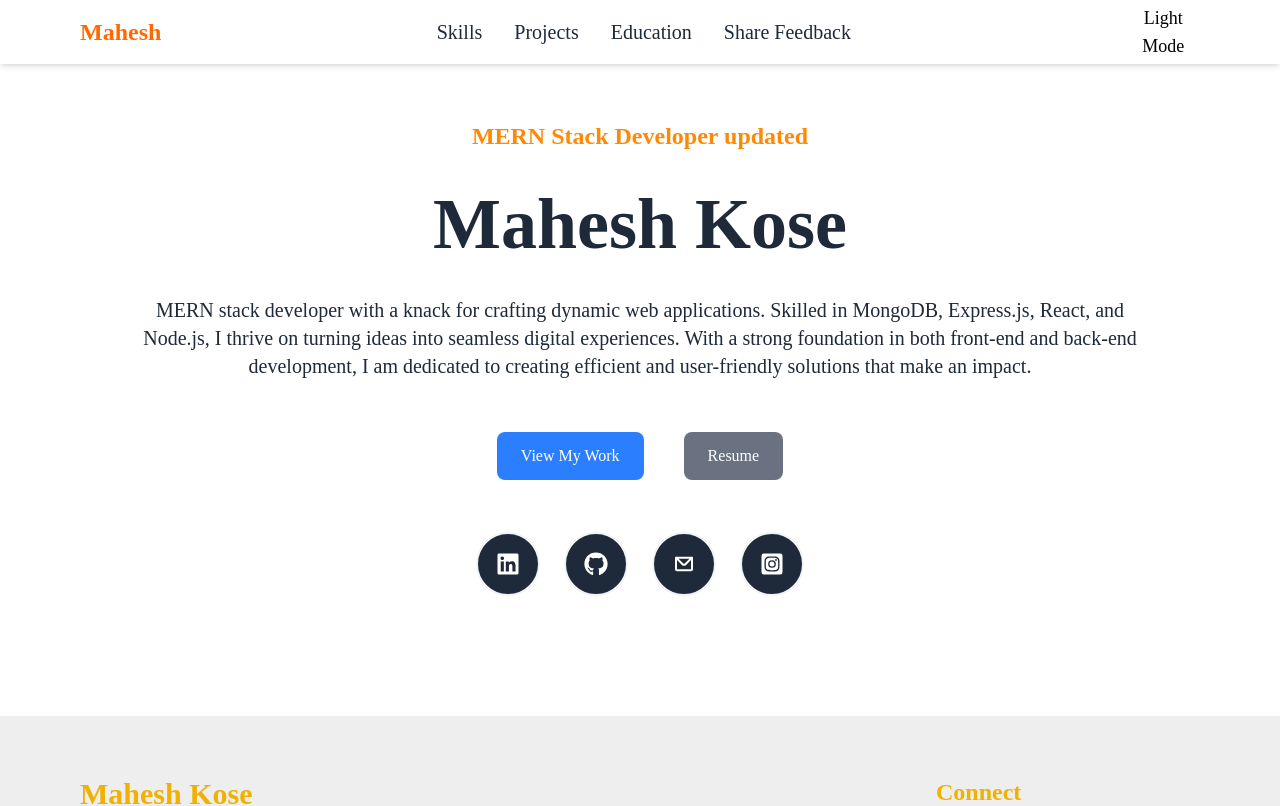
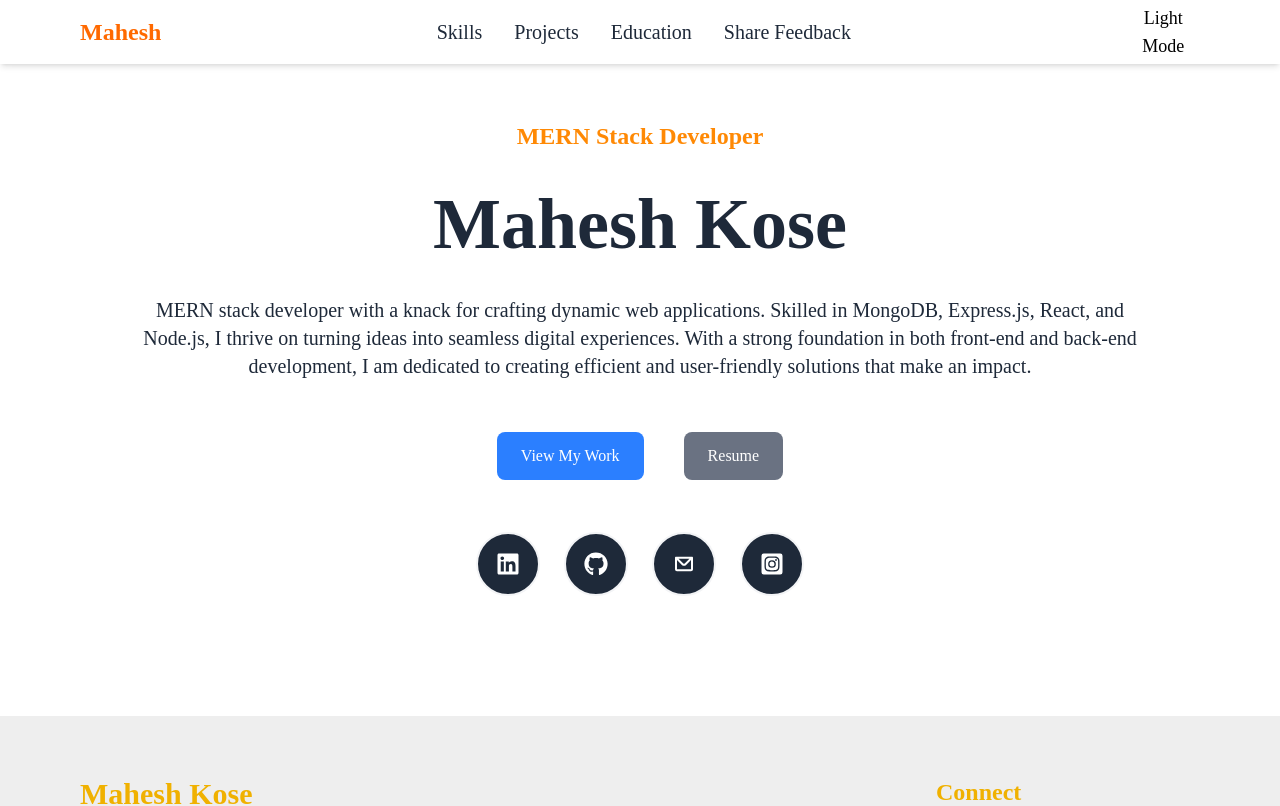
Before and after one commit to maheshkose/Personal-Portfolio-, a Next.js app: page /Pages/Home in a window 1280 px wide. Shown: the top 806 px of the page. Built offline with nearby package versions, Linux system fonts and the light colour scheme.

Commit message:
some error

```diff
--- a/app/Pages/Home/page.tsx
+++ b/app/Pages/Home/page.tsx
@@ -14,7 +14,7 @@ const page = () => {
   return (
     <div className="w-full h-auto flex flex-col items-center justify-center gap-3 font-sans bg-white dark:bg-gray-900 text-gray-800 dark:text-gray-50 px-5 lg:px-20 py-30">
       <h3 className="text-orange-400 text-2xl font-bold ">
-        MERN Stack Developer updated
+        MERN Stack Developer
       </h3>
       <h1 className="text-gray-800 dark:text-gray-50 text-5xl lg:text-7xl font-bold my-6 text-nowrap">
         Mahesh Kose
```
